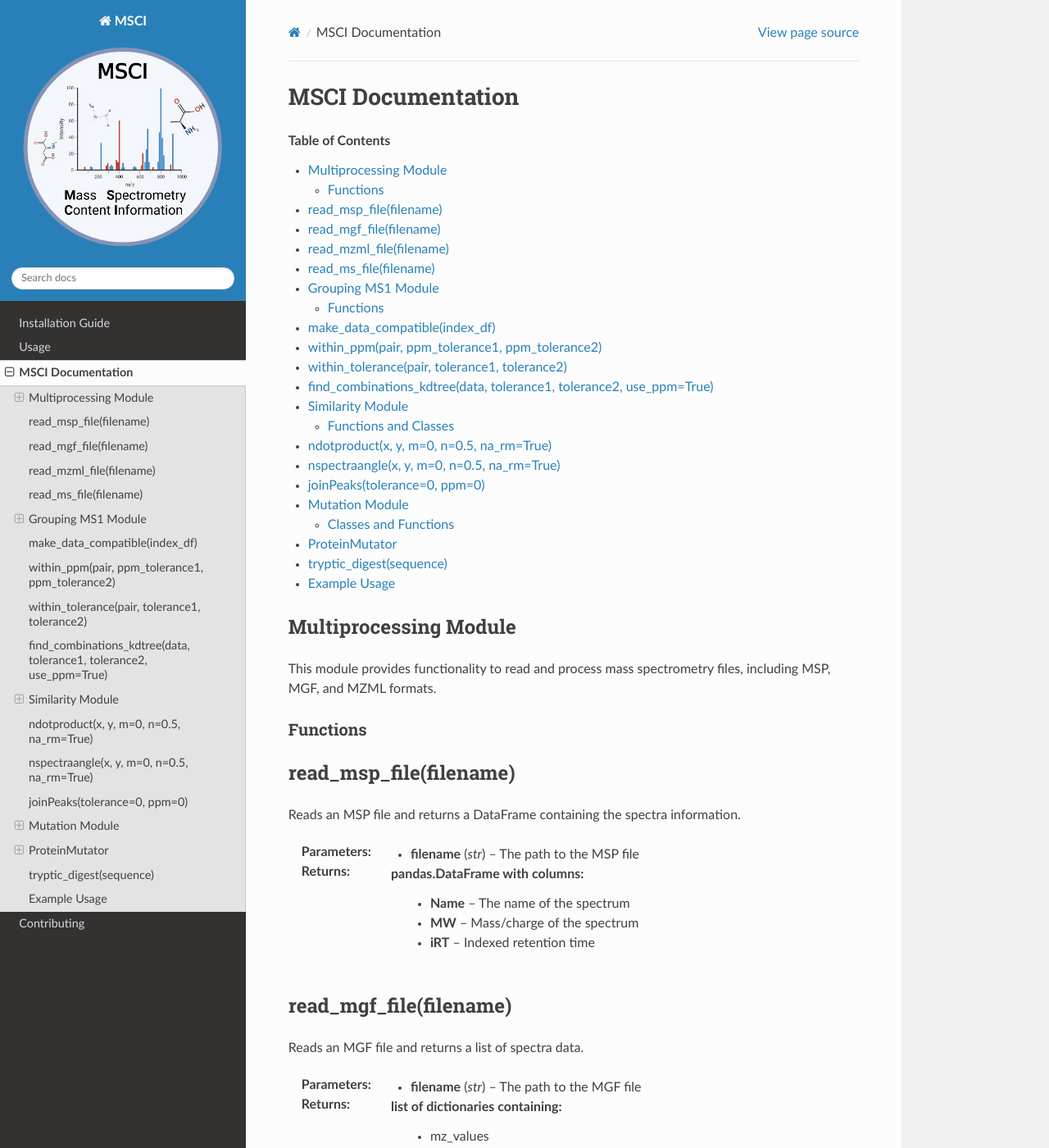
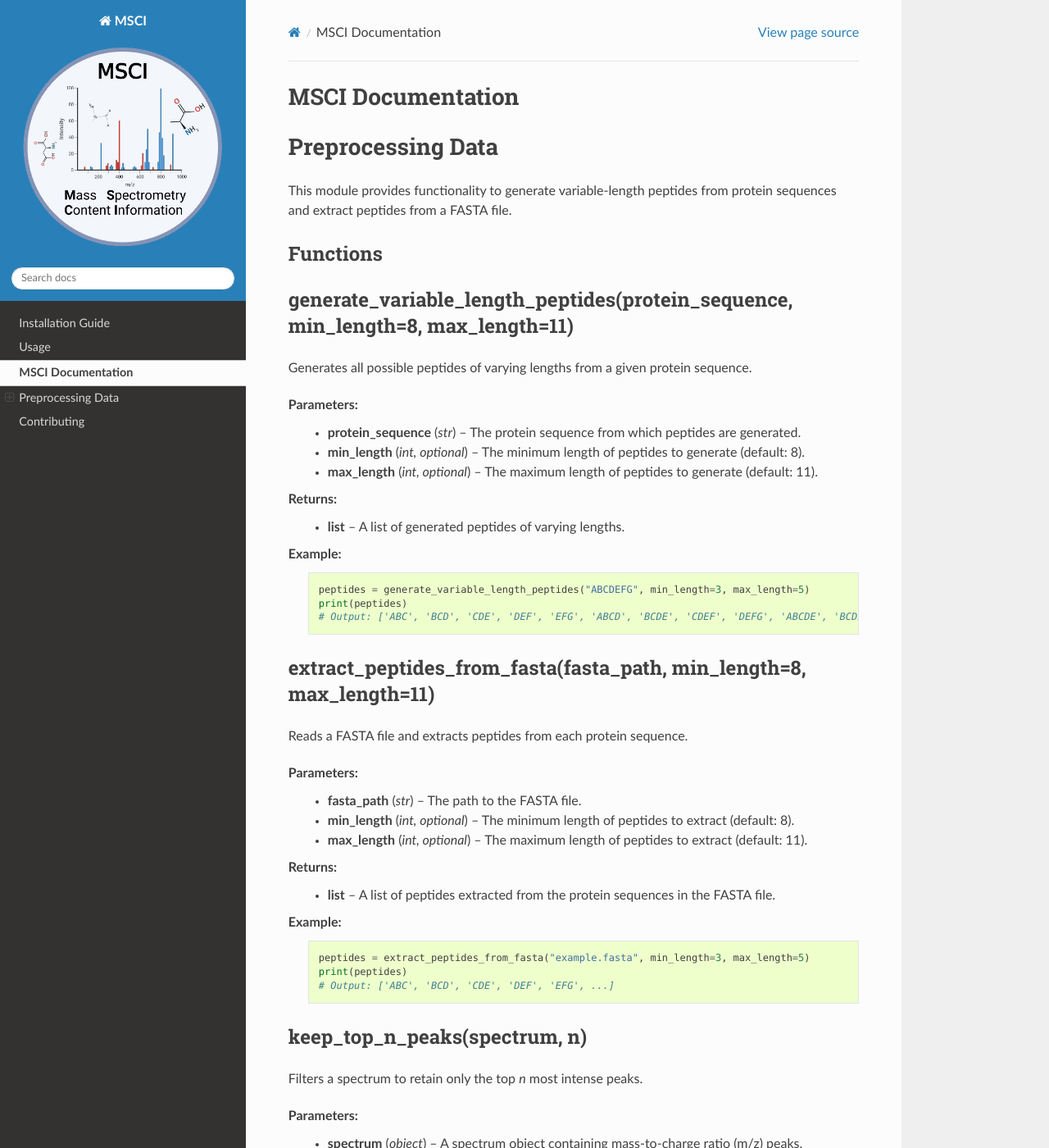
Before and after one commit to zahrael97/MSCI, a Sphinx documentation site: the page built from docs/API.rst, in a window 1280 px wide and 1400 px high. Shown: the whole window at 82% size. Built offline with Sphinx 7.4.7 and the Read the Docs theme 3.1.0, drawn with Linux system fonts in a browser that asks for light colours; pages that are not in the unit, such as notebooks, are missing from menus; some of the changed text lies outside the part shown.

Commit message:
Update API.rst

```diff
--- a/docs/API.rst
+++ b/docs/API.rst
@@ -5,7 +5,89 @@
    :depth: 2
    :local:
 
-Multiprocessing Module
+Preprocessing Data
+==================
+
+This module provides functionality to generate variable-length peptides from protein sequences
+and extract peptides from a FASTA file.
+
+Functions
+---------
+
+generate_variable_length_peptides(protein_sequence, min_length=8, max_length=11)
+-------------------------------------------------------------------------------
+
+Generates all possible peptides of varying lengths from a given protein sequence.
+
+**Parameters:**
+    - **protein_sequence** (*str*) -- The protein sequence from which peptides are generated.
+    - **min_length** (*int, optional*) -- The minimum length of peptides to generate (default: 8).
+    - **max_length** (*int, optional*) -- The maximum length of peptides to generate (default: 11).
+
+**Returns:**
+    - **list** -- A list of generated peptides of varying lengths.
+
+**Example:**
+    .. code-block:: python
+
+        peptides = generate_variable_length_peptides("ABCDEFG", min_length=3, max_length=5)
+        print(peptides)
+        # Output: ['ABC', 'BCD', 'CDE', 'DEF', 'EFG', 'ABCD', 'BCDE', 'CDEF', 'DEFG', 'ABCDE', 'BCDEF', 'CDEFG']
+
+
+extract_peptides_from_fasta(fasta_path, min_length=8, max_length=11)
+--------------------------------------------------------------------
+
+Reads a FASTA file and extracts peptides from each protein sequence.
+
+**Parameters:**
+    - **fasta_path** (*str*) -- The path to the FASTA file.
+    - **min_length** (*int, optional*) -- The minimum length of peptides to extract (default: 8).
+    - **max_length** (*int, optional*) -- The maximum length of peptides to extract (default: 11).
+
+**Returns:**
+    - **list** -- A list of peptides extracted from the protein sequences in the FASTA file.
+
+**Example:**
+    .. code-block:: python
+
+        peptides = extract_peptides_from_fasta("example.fasta", min_length=3, max_length=5)
+        print(peptides)
+        # Output: ['ABC', 'BCD', 'CDE', 'DEF', 'EFG', ...]
+
+keep_top_n_peaks(spectrum, n)
+------------------------------
+
+Filters a spectrum to retain only the top `n` most intense peaks.
+
+**Parameters:**
+    - **spectrum** (*object*) -- A spectrum object containing mass-to-charge ratio (m/z) peaks.
+    - **n** (*int*) -- The number of top peaks to retain.
+
+**Returns:**
+    - **object** -- A spectrum object with only the top `n` peaks.
+
+**Example:**
+    .. code-block:: python
+
+        filtered_spectrum = keep_top_n_peaks(spectrum, n=5)
+        print(filtered_spectrum)
+
+filter_spectra_by_top_peaks(input_file_path, output_file_path, n_peaks)
+------------------------------------------------------------------------
+
+Reads a pickled list of spectra, processes each spectrum to keep only the top `n` peaks, and saves the results.
+
+**Parameters:**
+    - **input_file_path** (*str*) -- Path to the input pickle file containing spectra.
+    - **output_file_path** (*str*) -- Path to save the processed spectra as a pickle file.
+    - **n_peaks** (*int*) -- The number of top peaks to retain in each spectrum.
+
+**Returns:**
+    - **list** -- A list of processed spectra with only the top `n` peaks.
+
+
+reading MS spectra
 ---------------------
 
 This module provides functionality to read and process mass spectrometry files, including MSP, MGF, and MZML formats.
```
